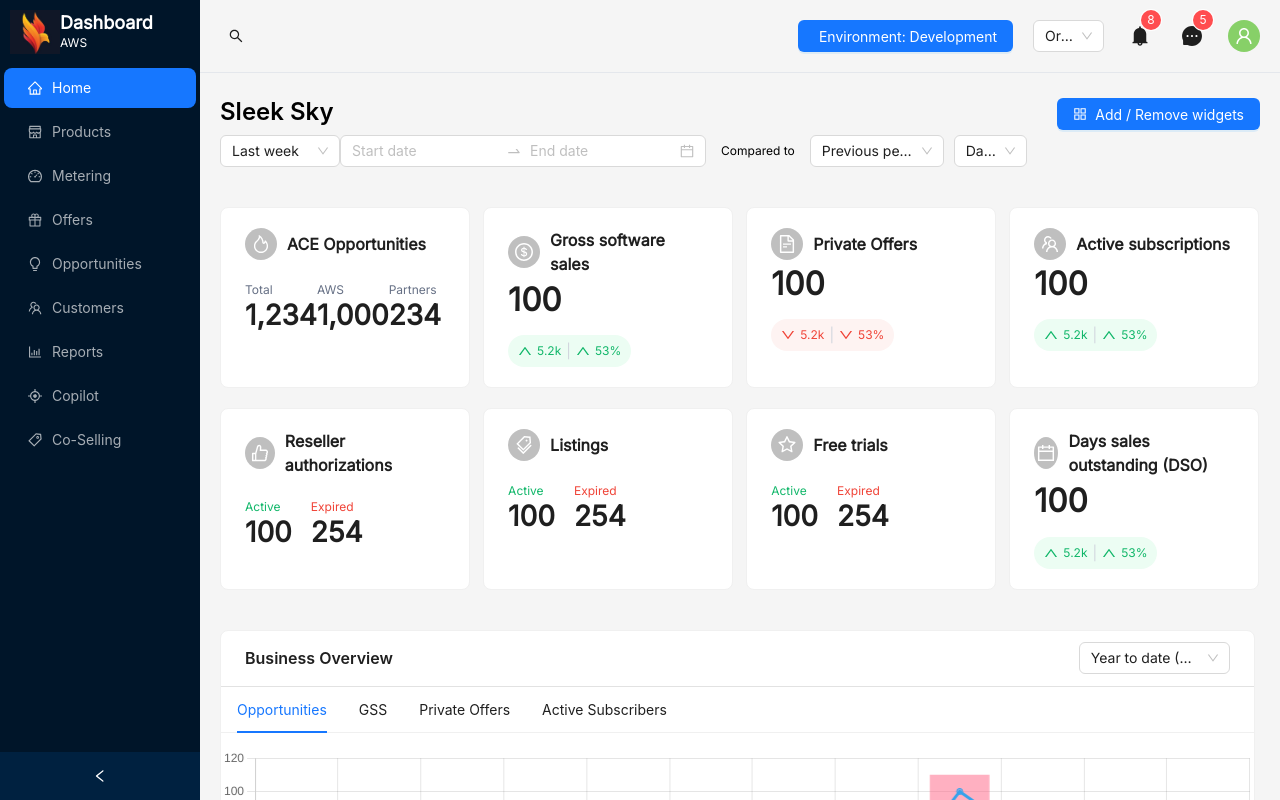
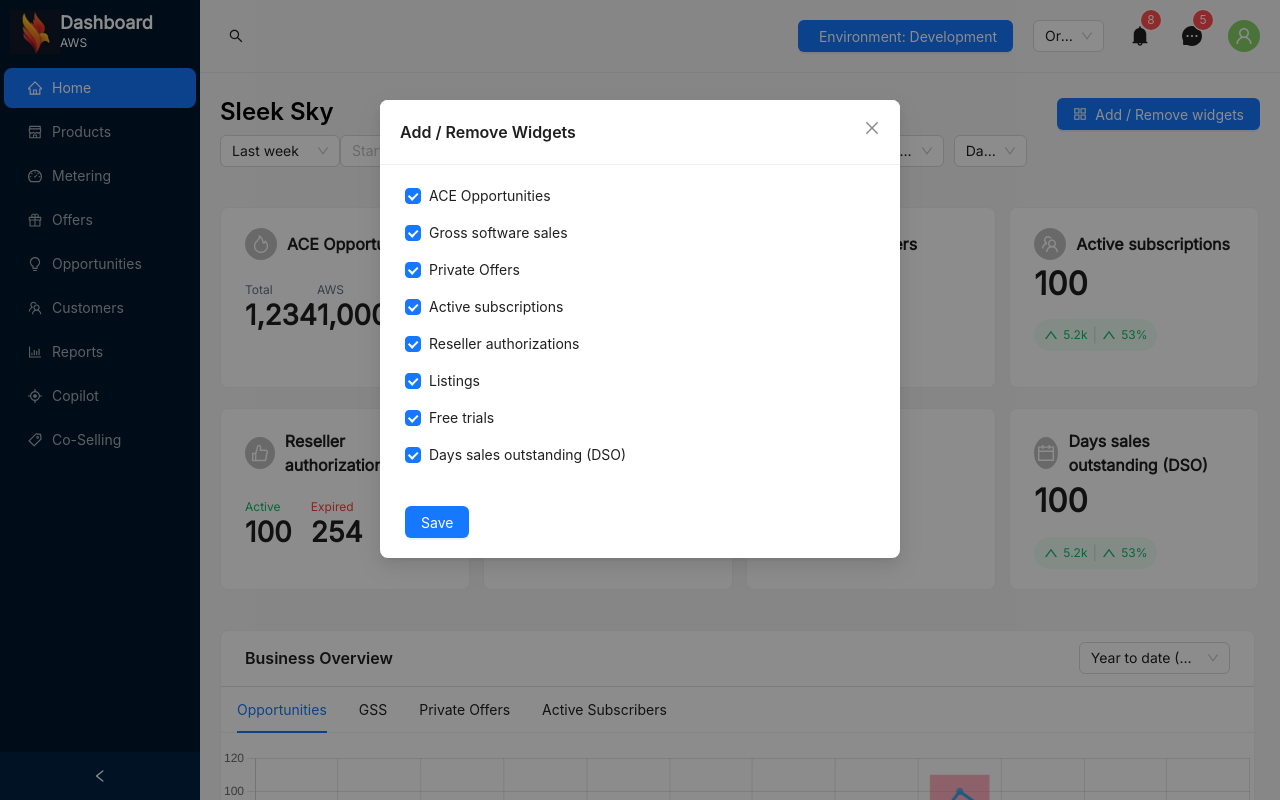
Before and after one commit to GigiEillen/dashboard, a React (Vite) app: page / in a window 1280 px wide. Both pictures are taken after typing "Sample", "Sample" into the empty fields and a click on the button "Add / Remove widgets". Built offline with nearby package versions, Linux system fonts and the light colour scheme.

Commit message:
Add Widget selection functionality

```diff
--- a/src/App.scss
+++ b/src/App.scss
@@ -104,3 +104,20 @@ p {
   .ant-select-selector {
   font-size: 12px;
 }
+
+.ant-modal .ant-modal-content {
+  padding: 0;
+
+  .ant-modal-header {
+    padding: 20px;
+    border-bottom: 1px solid rgba(5, 5, 5, 0.06);
+    margin: 0;
+  }
+
+  .ant-modal-body,
+  .ant-modal-footer {
+    padding: 20px 25px;
+    text-align: start;
+    margin: 0;
+  }
+}
--- a/src/components/Home.tsx
+++ b/src/components/Home.tsx
@@ -1,5 +1,6 @@
 import { useState, useEffect } from 'react';
 import { Spin } from 'antd';
+import type { CheckboxValueType } from 'antd/es/checkbox/Group';
 
 import BusinessOverview from './BusinessOverview';
 import Header from './Header';
@@ -26,6 +27,9 @@ const Home = () => {
   const [widgets, setWidgets] = useState<WidgetList>();
   const [userConfig, setUserConfig] = useState<UserConfig>();
   const [selectedGroup, setSelectedGroup] = useState('');
+  const [widgetSelection, setWidgetSelection] = useState<CheckboxValueType[]>(
+    [],
+  );
 
   useEffect(() => {
     setTimeout(() => {
@@ -40,6 +44,7 @@ const Home = () => {
     // Simulating calls based on filters
     setTimeout(() => {
       setWidgets(widgetListResponse as WidgetList);
+      setWidgetSelection(widgetListResponse.map(({ id }) => id));
     }, 500);
   }, [periodFilter]);
 
@@ -50,6 +55,10 @@ const Home = () => {
   const onGroupChange = (newValue: string) => {
     setSelectedGroup(newValue);
   };
+
+  const filteredWidgets = widgets?.filter(({ id }) =>
+    widgetSelection.includes(id),
+  );
 
   return (
     <div className="home-container">
@@ -62,11 +71,21 @@ const Home = () => {
       ) : (
         <Spin />
       )}
-      <WidgetHeader
-        periodFilter={periodFilter}
-        onPeriodFilterChange={onPeriodFilterChange}
-      />
-      {widgets ? <Widgets widgets={widgets} /> : <Spin />}
+
+      {widgets && filteredWidgets ? (
+        <>
+          <WidgetHeader
+            periodFilter={periodFilter}
+            onPeriodFilterChange={onPeriodFilterChange}
+            widgets={widgets}
+            widgetSelection={widgetSelection}
+            setWidgetSelection={setWidgetSelection}
+          />
+          <Widgets widgets={filteredWidgets} />
+        </>
+      ) : (
+        <Spin />
+      )}
       <BusinessOverview id="chart-status" />
       <InfoCards />
       <BusinessOverview id="history" />
--- a/src/components/WidgetHeader/WidgetHeader.scss
+++ b/src/components/WidgetHeader/WidgetHeader.scss
@@ -30,3 +30,8 @@
     }
   }
 }
+
+.ant-checkbox-group {
+  flex-direction: column;
+  row-gap: 15px;
+}
--- a/src/components/WidgetHeader/index.tsx
+++ b/src/components/WidgetHeader/index.tsx
@@ -1,8 +1,12 @@
-import type { FC } from 'react';
-import { Button, Select, DatePicker } from 'antd';
+import { useState, type FC, type SetStateAction, type Dispatch } from 'react';
+import { Button, Select, DatePicker, Modal, Checkbox } from 'antd';
 import { AppstoreOutlined } from '@ant-design/icons';
+import type {
+  CheckboxOptionType,
+  CheckboxValueType,
+} from 'antd/es/checkbox/Group';
 
-import type { OnPeriodFilterChange, PeriodFilter } from '../types';
+import type { OnPeriodFilterChange, PeriodFilter, WidgetList } from '../types';
 import {
   PERIOD_BY_OPTIONS,
   PERIOD_OPTIONS,
@@ -10,6 +14,8 @@ import {
 } from './constants';
 
 import './WidgetHeader.scss';
+
+const CheckboxGroup = Checkbox.Group;
 
 const { RangePicker } = DatePicker;
 
@@ -23,19 +29,53 @@ interface WidgetHeaderProps {
    * Function to be called when any filter value changes.
    */
   onPeriodFilterChange: OnPeriodFilterChange;
+
+  /**
+   * Widget List
+   */
+  widgets: WidgetList;
+
+  /**
+   * Selected Widgets
+   */
+  widgetSelection: CheckboxValueType[];
+
+  /**
+   * Setter function for widgetSelection
+   */
+  setWidgetSelection: Dispatch<SetStateAction<CheckboxValueType[]>>;
 }
 
 const WidgetHeader: FC<WidgetHeaderProps> = ({
   periodFilter,
   onPeriodFilterChange,
+  widgets,
+  widgetSelection,
+  setWidgetSelection,
 }) => {
   const { period, periodBy, periodUnit, dateRange } = periodFilter;
+
+  const initialSelection = widgets.map(
+    ({ id, label }): CheckboxOptionType => ({ value: id, label }),
+  );
+
+  const [open, setOpen] = useState(false);
+
+  const [selection, setSelection] =
+    useState<CheckboxValueType[]>(widgetSelection);
+
+  const onClick = () => setOpen(true);
+
+  const onSave = () => {
+    setWidgetSelection(selection);
+    setOpen(false);
+  };
 
   return (
     <div className="widget-header-content">
       <div className="title">
         <h4 className="semi-bold">Sleek Sky</h4>
-        <Button type="primary" icon={<AppstoreOutlined />}>
+        <Button type="primary" icon={<AppstoreOutlined />} onClick={onClick}>
           Add / Remove widgets
         </Button>
       </div>
@@ -66,6 +106,21 @@ const WidgetHeader: FC<WidgetHeaderProps> = ({
           className="period-by"
         />
       </div>
+      <Modal
+        title="Add / Remove Widgets"
+        open={open}
+        onCancel={() => setOpen(false)}
+        footer={[
+          <Button key="save" type="primary" onClick={onSave}>
+            Save
+          </Button>,
+        ]}>
+        <CheckboxGroup
+          options={initialSelection}
+          value={selection}
+          onChange={setSelection}
+        />
+      </Modal>
     </div>
   );
 };
```
